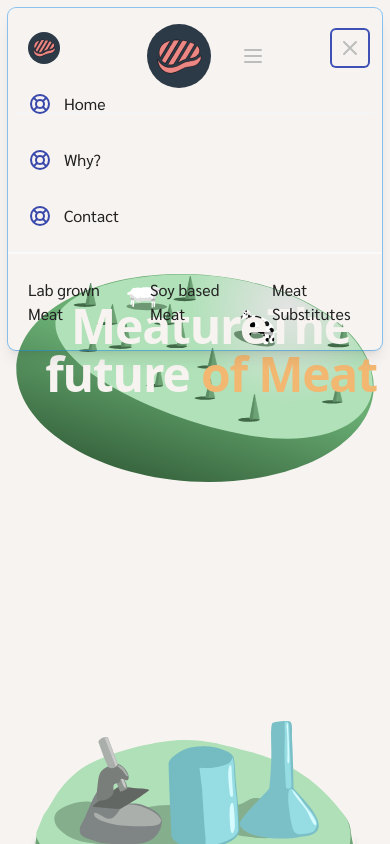
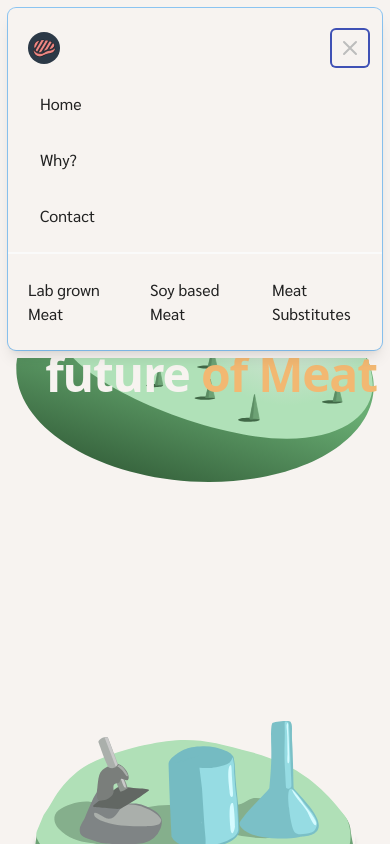
Before and after one commit to KlotzJesse/meature, a Next.js app: page / in a window 390 px wide. Both pictures are taken after a click on the button "Open menu". Shown: the top 844 px of the page. Built offline with nearby package versions, Linux system fonts and the light colour scheme.

Commit message:
Fixed Header Logo size

```diff
--- a/components/Header.tsx
+++ b/components/Header.tsx
@@ -111,7 +111,7 @@ export default function Header() {
       >
         <Popover.Panel
           focus
-          className="absolute inset-x-0 top-0 z-50 p-2 transition origin-top-right transform md:hidden"
+          className="absolute inset-x-0 top-0 z-50 p-2 transition origin-top-right transform md:hidden bg-meatureWhite"
         >
           <div className="bg-white divide-y-2 rounded-lg shadow-lg ring-1 ring-black ring-opacity-5 divide-gray-50">
             <div className="px-5 pt-5 pb-6">
@@ -132,10 +132,10 @@ export default function Header() {
                       href={item.href}
                       className="flex items-center p-3 -m-3 rounded-md hover:bg-gray-50"
                     >
-                      <item.icon
+                      {/* <item.icon
                         className="flex-shrink-0 w-6 h-6 text-indigo-600"
                         aria-hidden="true"
-                      />
+                      /> */}
                       <span className="ml-3 text-base font-medium text-gray-900">
                         {item.name}
                       </span>
```
